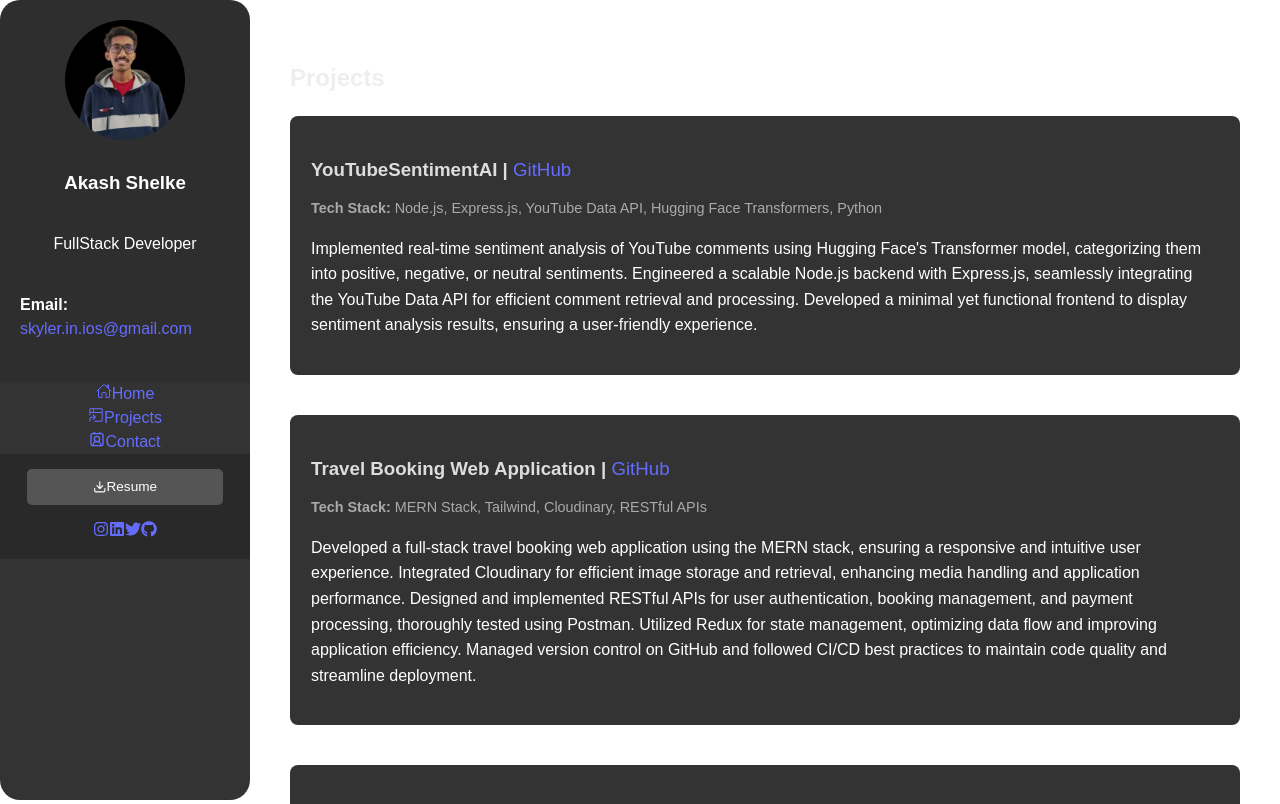
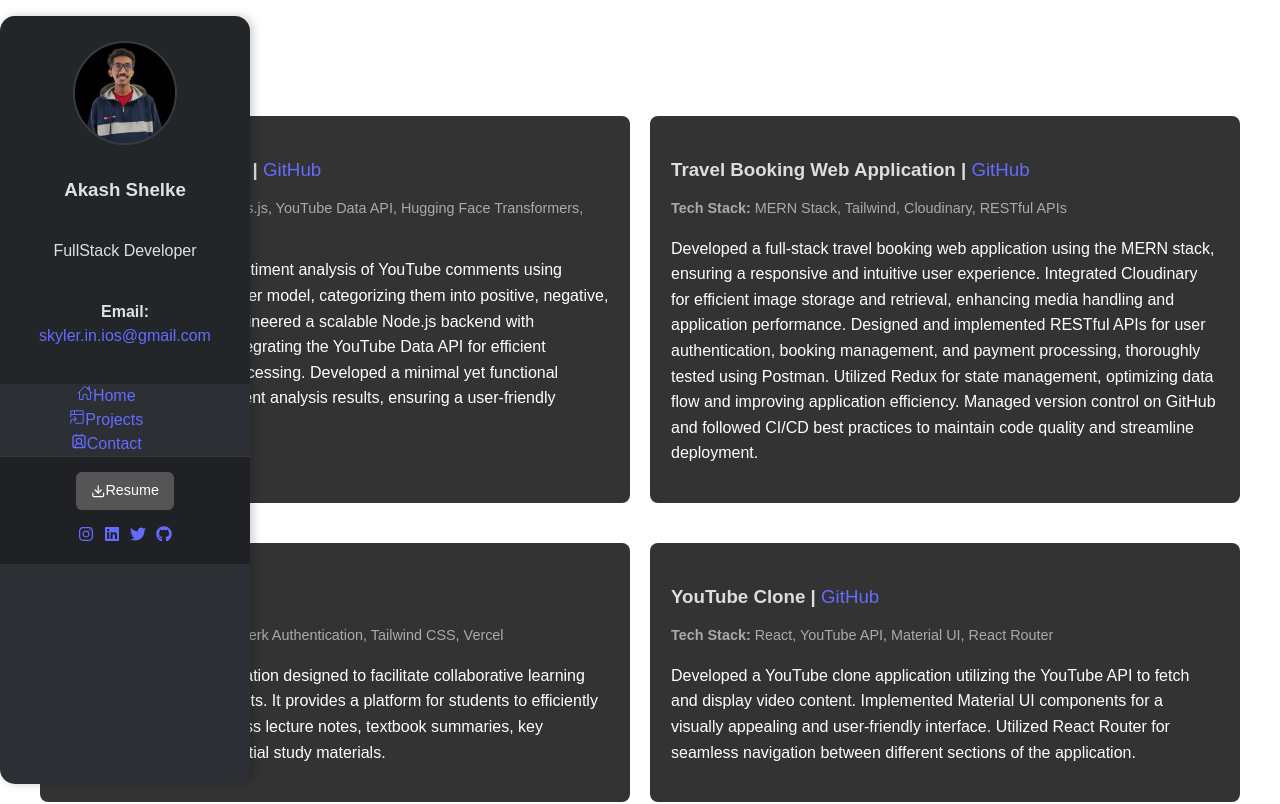
Before and after one commit to Akashshelke07/Portfolio, a React (Vite) app: page /projects in a window 1280 px wide. Shown: the top 804 px of the page. Built offline with nearby package versions, Linux system fonts and the light colour scheme.

Commit message:
Update Navbar.css

```diff
--- a/src/components/Navbar.css
+++ b/src/components/Navbar.css
@@ -1,155 +1,133 @@
 .navbar {
-    background-color: #333;
-    color: white;
+    background-color: #2c2f33;
+    color: #e0e0e0;
     display: flex;
     flex-direction: column;
-    height: 100vh;
-    overflow: hidden;
+    height: 96vh;
     width: 250px;
     position: fixed;
-    top: 0;
+    top: 2vh;
     left: 0;
     z-index: 1000;
-    transition: left 0.3s ease, width 0.3s ease;
-    border-radius: 20px;
+    overflow: auto;
+    border-radius: 15px;
+    box-shadow: 3px 0 10px rgba(0, 0, 0, 0.2);
+    transition: left 0.3s ease;
 }
 
 .navbar-header {
-    background-color: rgba(25, 26, 25, 0.2);
+    background-color: rgba(0, 0, 0, 0.2);
+    flex-shrink: 0;
+    padding: 25px 20px 15px 20px;
     display: flex;
     justify-content: center;
     align-items: center;
-    flex-shrink: 0;
-    padding: 20px;
-    flex-direction: column;
-    position: relative;
-}
-
-.top-section {
-    display: flex;
-    justify-content: center;
-    margin-bottom: 20px;
 }
 
 .profile-section {
     display: flex;
     flex-direction: column;
     align-items: center;
+    text-align: center;
 }
 
 .profile-image {
-    width: 120px;
-    height: 120px;
+    width: 100px;
+    height: 100px;
     border-radius: 50%;
     object-fit: cover;
-    object-position: center;
-    margin-bottom: 10px;
+    margin-bottom: 12px;
+    border: 2px solid rgba(255, 255, 255, 0.1);
 }
 
-.profile-info {
-    text-align: center;
+.profile-info h3 {
+    font-size: 1.2em;
+    margin: 0 0 6px 0;
+    font-weight: 600;
+    color: #ffffff;
 }
 
-.profile-name {
-    font-size: 1.2em;
-    margin-bottom: 5px;
-}
-
-.profile-title {
-    font-size: 0.9em;
-    color: #ccc;
-    margin-bottom: 5px;
-}
-
-.profile-email {
-    font-size: 0.8em;
-    color: #bbb;
+.profile-email h4 {
+    font-size: 0.85em;
+    font-weight: 400;
+    color: #cccccc;
     margin-top: 5px;
 }
 
 .profile-email a {
-    color: inherit;
+    color: #a0c4ff;
     text-decoration: none;
-    transition: color 0.3s ease;
 }
 
 .profile-email a:hover {
-    color: #fff;
     text-decoration: underline;
 }
 
 .navbar-content {
     flex-grow: 1;
-    overflow-y: auto;
     padding: 20px 0;
     display: flex;
     justify-content: center;
+    overflow-y: auto;
 }
 
 .nav-links {
     list-style: none;
     padding: 0;
     margin: 0;
+    width: 85%;
     display: flex;
     flex-direction: column;
     align-items: center;
-    width: 100%;
 }
 
 .nav-link {
-    color: white;
+    color: #e0e0e0;
     text-decoration: none;
     padding: 10px 15px;
-    border-radius: 5px;
+    border-radius: 6px;
     margin-bottom: 10px;
-    width: 85%;
-    text-align: left;
-    transition: background-color 0.3s ease, color 0.3s ease;
+    width: 100%;
+    max-width: 200px;
     display: flex;
     align-items: center;
-    font-size: 1.2em;
-    box-sizing: border-box;
+    font-size: 1.05em;
+    background-color: rgba(255, 255, 255, 0.05);
+    transition: background-color 0.2s ease, color 0.2s ease;
 }
 
 .nav-link:hover {
-    background-color: #444;
+    background-color: rgba(255, 255, 255, 0.1);
+    color: #ffffff;
 }
 
 .nav-link.active {
-    background-color: green;
+    background-color: #28a745;
     color: white;
 }
 
-.nav-link.active:hover {
-    background-color: darkgreen;
-}
-
 .navbar-footer {
-    background-color: rgba(0, 0, 0, 0.2);
-    padding: 15px 10px;
+    background-color: rgba(0, 0, 0, 0.3);
+    padding: 15px;
+    flex-shrink: 0;
+    border-top: 1px solid rgba(255, 255, 255, 0.1);
     text-align: center;
-    flex-shrink: 0;
 }
 
 .resume-button {
-    display: inline-block;
     background-color: #555;
     color: white;
     padding: 8px 15px;
     border: none;
-    border-radius: 5px;
+    border-radius: 6px;
     text-decoration: none;
-    font-size: 0.85em;
+    font-size: 0.9em;
     margin-bottom: 15px;
     cursor: pointer;
-    transition: background-color 0.3s ease;
-    display: flex;
+    transition: background-color 0.2s ease;
+    display: inline-flex;
     align-items: center;
     justify-content: center;
-    width: 85%;
-    margin-left: auto;
-    margin-right: auto;
-    box-sizing: border-box;
 }
 
 .resume-button:hover {
@@ -159,35 +137,32 @@
 .social-icons {
     display: flex;
     justify-content: center;
+    align-items: center;
+    gap: 10px;
 }
 
 .social-icon {
-    color: white;
-    margin: 0 8px;
+    color: rgba(255, 255, 255, 0.7);
     text-decoration: none;
-    transition: color 0.3s ease;
-    font-size: 1.2em;
+    transition: color 0.2s ease, transform 0.2s ease;
+    font-size: 1.3em;
+    padding: 4px;
 }
 
 .social-icon:hover {
-    color: #bbb;
-}
-
-.content {
-    transition: margin-left 0.3s ease;
-    padding: 20px;
-    margin-left: 250px;
+    color: #fff;
+    transform: translateY(-2px);
 }
 
 @media (max-width: 768px) {
     .navbar {
-        position: fixed;
+        height: 100vh;
+        width: 80%;
+        max-width: 300px;
         top: 0;
-        left: -250px;
-        height: 100vh;
-        width: 250px;
+        left: -100%;
         border-radius: 0;
-        box-shadow: 2px 0 5px rgba(0, 0, 0, 0.2);
+        box-shadow: 5px 0 15px rgba(0, 0, 0, 0.3);
     }
 
     .navbar.mobile-open {
@@ -195,36 +170,78 @@
     }
 
     .navbar.mobile-closed {
-        left: -250px;
-    }
-
-    .content {
-        margin-left: 0 !important;
-        transition: none;
+        left: -100%;
     }
 
     .hamburger-button {
         position: fixed;
         top: 15px;
         left: 15px;
-        background-color: rgba(51, 51, 51, 0.8);
-        border: none;
+        background-color: rgba(44, 47, 51, 0.85);
+        border: 1px solid rgba(255, 255, 255, 0.2);
         color: white;
         cursor: pointer;
-        font-size: 1.5em;
-        padding: 5px 8px;
+        font-size: 1.4em;
+        padding: 8px 10px;
         z-index: 1001;
-        border-radius: 4px;
-        box-shadow: 0 2px 4px rgba(0, 0, 0, 0.2);
+        border-radius: 5px;
+        backdrop-filter: blur(3px);
     }
 
-    .hamburger-button:hover {
-        background-color: rgba(85, 85, 85, 0.9);
+    .profile-info h3 {
+        font-size: 1.1em;
+    }
+
+    .profile-image {
+        width: 80px;
+        height: 80px;
+    }
+
+    .profile-email h4 {
+        font-size: 0.8em;
+    }
+
+    .nav-link {
+        padding: 12px 15px;
+        max-width: none;
+        width: 90%;
+    }
+
+    .navbar-footer {
+        padding: 15px 10px;
+    }
+
+    .resume-button {
+        font-size: 0.85em;
+        padding: 7px 12px;
+    }
+
+    .social-icons {
+        gap: 8px;
+    }
+
+    .social-icon {
+        font-size: 1.2em;
     }
 }
 
-.nav-link svg {
-    width: 20px;
-    height: 20px;
-    margin-right: 10px;
+body.background-blur>*:not(.navbar):not(.hamburger-button) {
+    filter: blur(5px);
+    /* pointer-events: none; */
+    /* user-select: none; */
 }
+
+.main-content {
+    padding-left: 250px;
+    transition: padding-left 0.3s ease;
+}
+
+@media (max-width: 768px) {
+    .main-content {
+        padding-left: 0;
+    }
+
+    body.background-blur {
+        overflow: hidden;
+    }
+}
```
